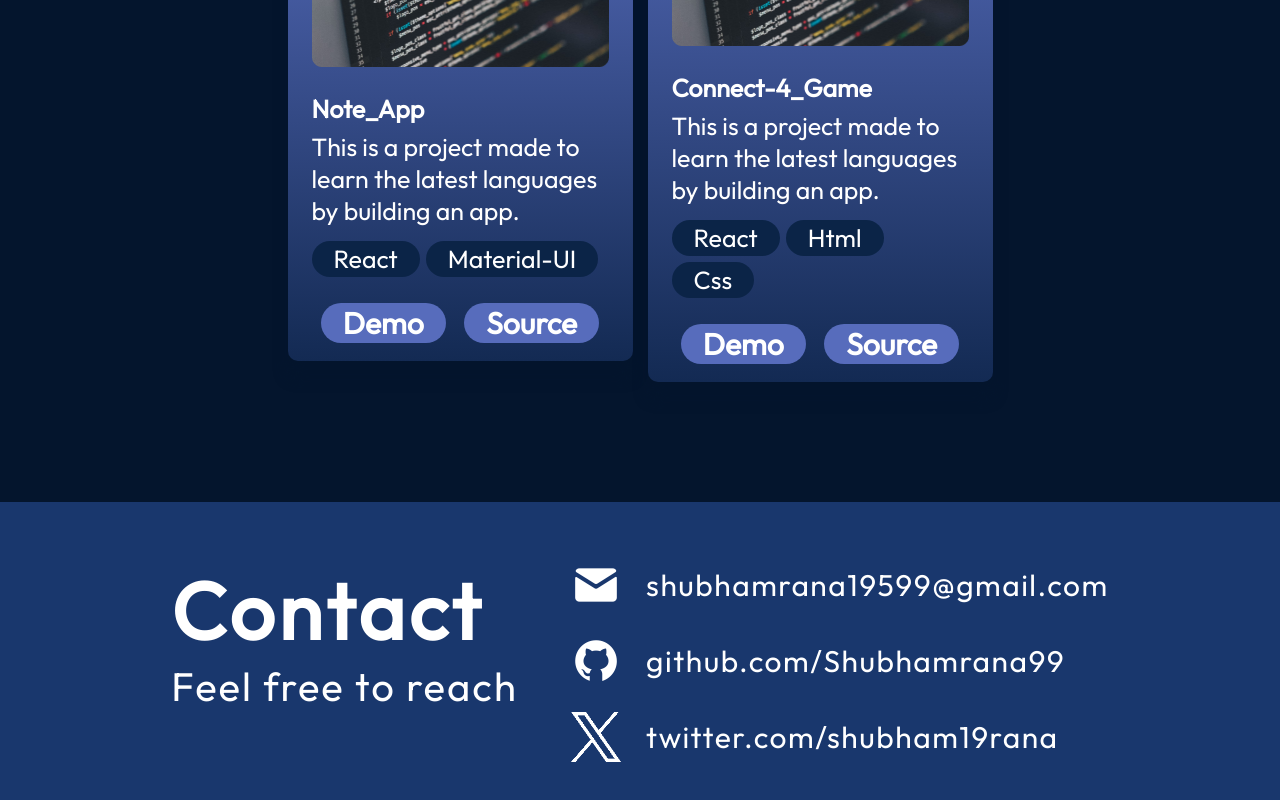
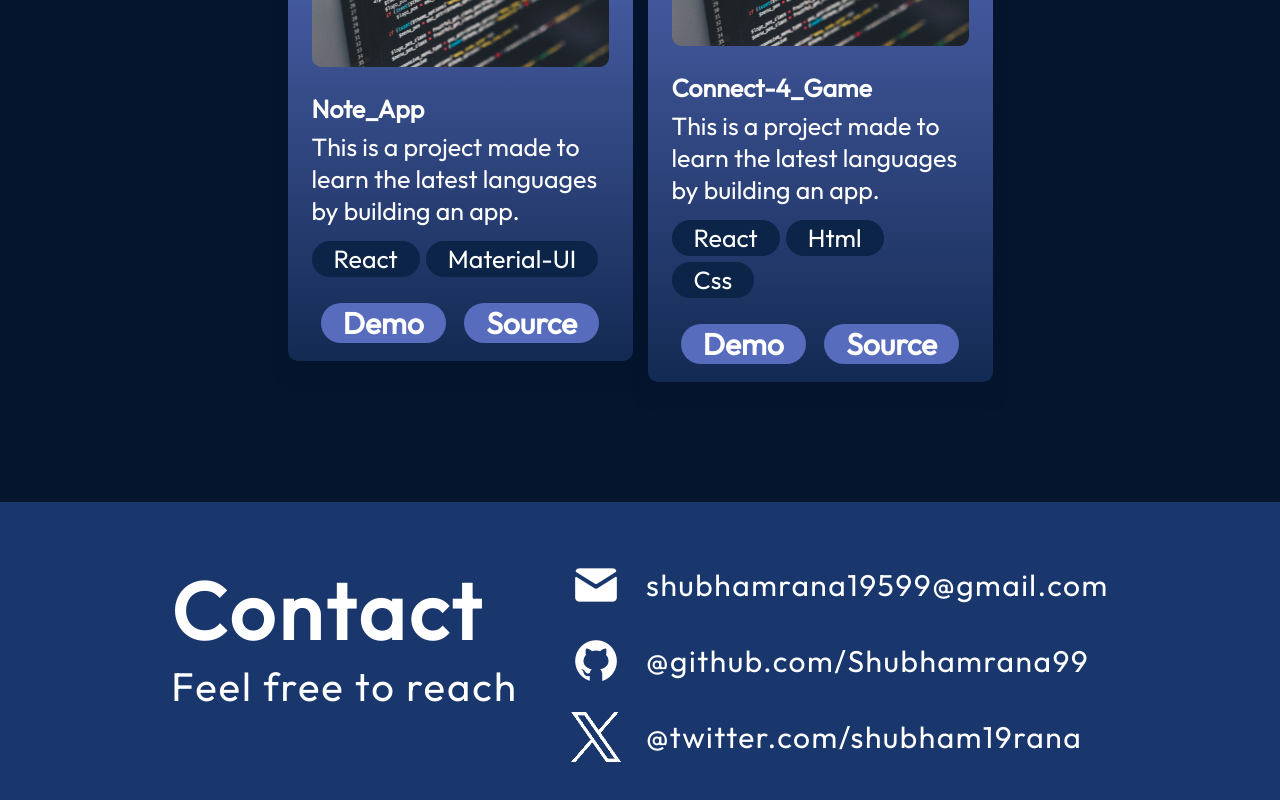
Before and after one commit to Shubhamrana99/shubham_portfolio, a React (Vite) app: page / in a window 1280 px wide. Shown: the part 2844-3644 px from the top of the page. Built offline with nearby package versions, Linux system fonts and the light colour scheme.

Commit message:
fix : contact page

```diff
--- a/src/components/Contact/Contact.jsx
+++ b/src/components/Contact/Contact.jsx
@@ -21,13 +21,13 @@ const Contact = () => {
         <li className={styles.link}>
           <img src={githubImg} alt="github" />
           <a href="https://github.com/Shubhamrana99/">
-            github.com/Shubhamrana99
+            @github.com/Shubhamrana99
           </a>
         </li>
         <li className={styles.link}>
           <img src={twitterImg} alt="twitter" />
           <a href="https://twitter.com/shubham19rana">
-            twitter.com/shubham19rana
+            @twitter.com/shubham19rana
           </a>
         </li>
       </ul>
```
